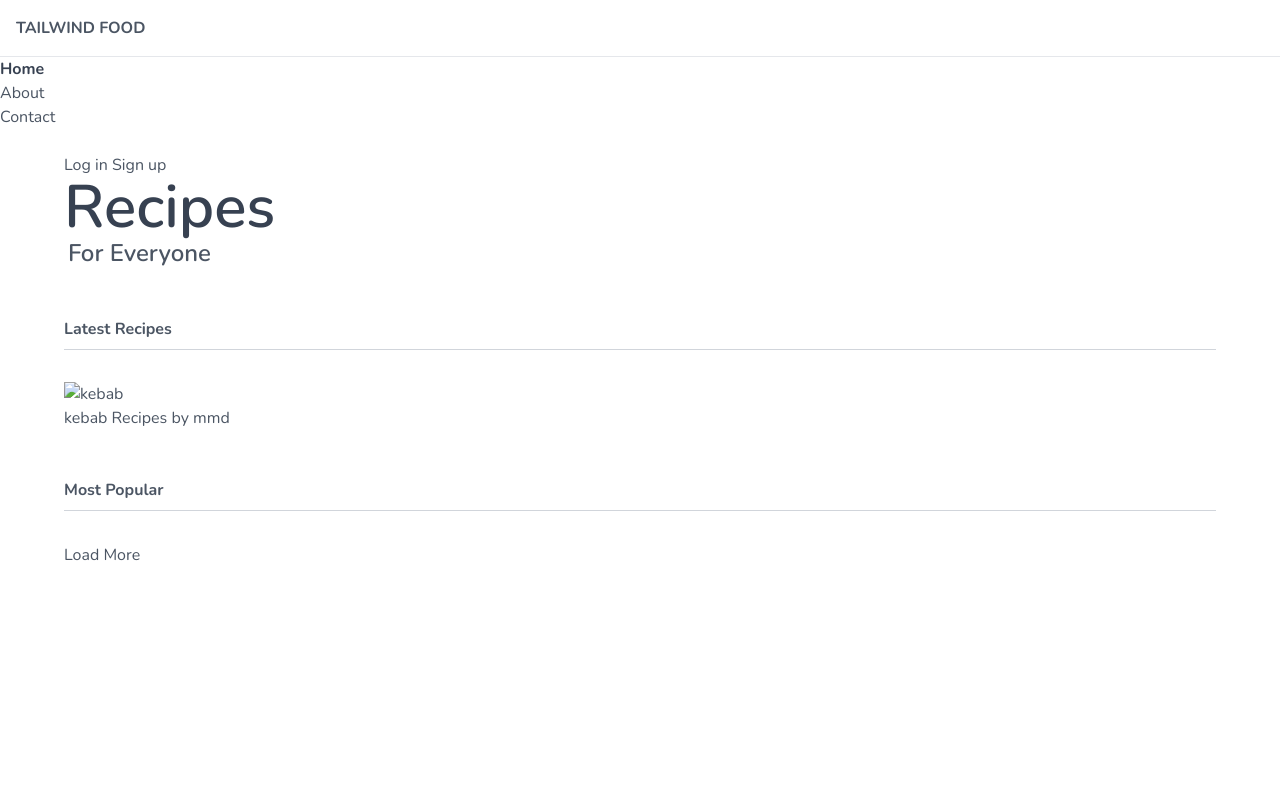
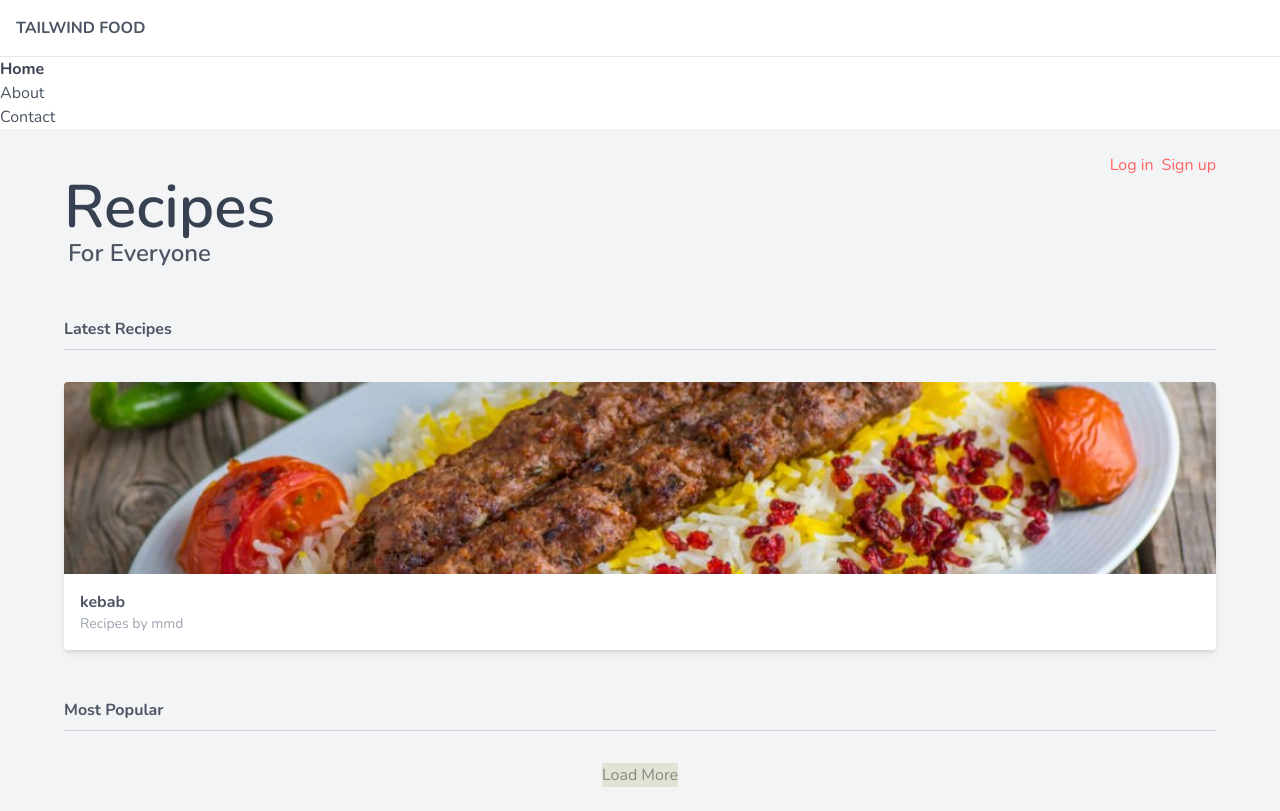
Before and after one commit to mmirzaii/tailwind-project, a website: page public/index.html in a window 1280 px wide. Drawn offline with nearby package versions, Linux system fonts and the light colour scheme.

Commit message:
created card

```diff
--- a/public/index.html
+++ b/public/index.html
@@ -13,7 +13,9 @@
         <!-- start nav -->
         <nav>
           <div>
-            <h1 class="font-bold uppercase p-4 border-b border-gray-200"><a href="#">tailwind Food</a></h1>
+            <h1 class="font-bold uppercase p-4 border-b border-gray-200">
+              <a href="#">tailwind Food</a>
+            </h1>
           </div>
           <ul>
             <li class="text-gray-700 font-bold">
@@ -29,33 +31,41 @@
         </nav>
       </div>
       <!-- end nav -->
-      <main class="px-16 py-6">
-        <div>
-          <a href="#">Log in</a>
-          <a href="#">Sign up</a>
+      <main class="px-16 py-6 bg-gray-100">
+        <div class="flex justify-center md:justify-end">
+          <a href="#" class="text-primary">Log in</a>
+          <a href="#" class="text-primary ml-2">Sign up</a>
         </div>
-        <header >
+        <header>
           <h2 class="text-gray-700 text-6xl font-semibold">Recipes</h2>
-          <h3  class=" text-2xl font-semibold pl-1">For Everyone</h3>
+          <h3 class="text-2xl font-semibold pl-1">For Everyone</h3>
         </header>
         <div>
-          <h4 class="font-bold mt-12 pb-2 border-b border-gray-300">Latest Recipes</h4>
+          <h4 class="font-bold mt-12 pb-2 border-b border-gray-300">
+            Latest Recipes
+          </h4>
           <div class="mt-8">
             <!-- Cards -->
-            <div>
-              <img src="" alt="kebab" />
-              <div>
-                <span>kebab</span>
-                <span>Recipes by mmd</span>
+            <div class="bg-white rounded overflow-hidden shadow-md">
+              <img
+                src="images/kebab.jpg"
+                alt="kebab"
+                class="w-full h-32 sm:h-48 object-cover"
+              />
+              <div class="m-4">
+                <span class="font-bold">kebab</span>
+                <span class="block text-sm text-gray-400">Recipes by mmd</span>
               </div>
             </div>
           </div>
-          <h4 class="font-bold mt-12 pb-2 border-b border-gray-300">Most Popular</h4>
-          <div  class="mt-8">
+          <h4 class="font-bold mt-12 pb-2 border-b border-gray-300">
+            Most Popular
+          </h4>
+          <div class="mt-8">
             <!-- Cards -->
           </div>
-          <div>
-            <div>Load More</div>
+          <div class="flex justify-center">
+            <div class="bg-secondary-100 text-secondary-200">Load More</div>
           </div>
         </div>
       </main>
```
Also changed, not shown: public/style.css.
